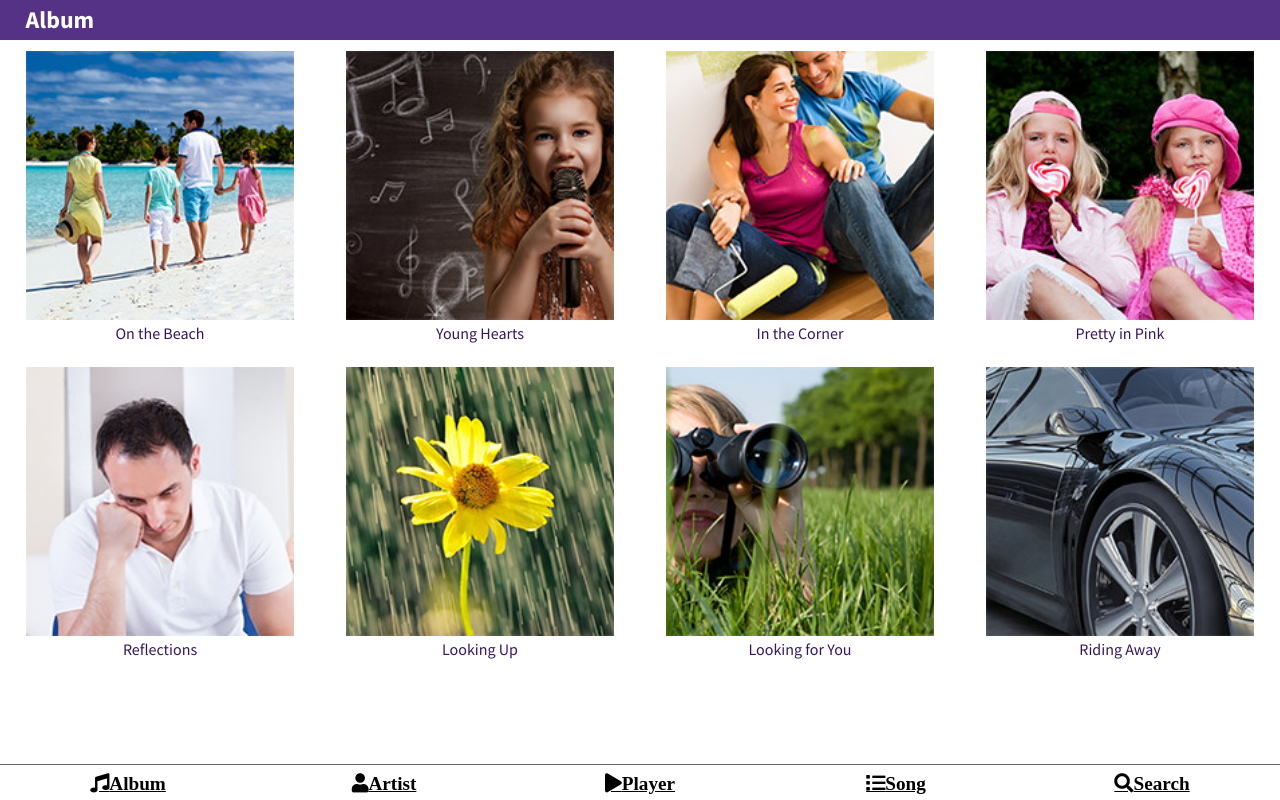
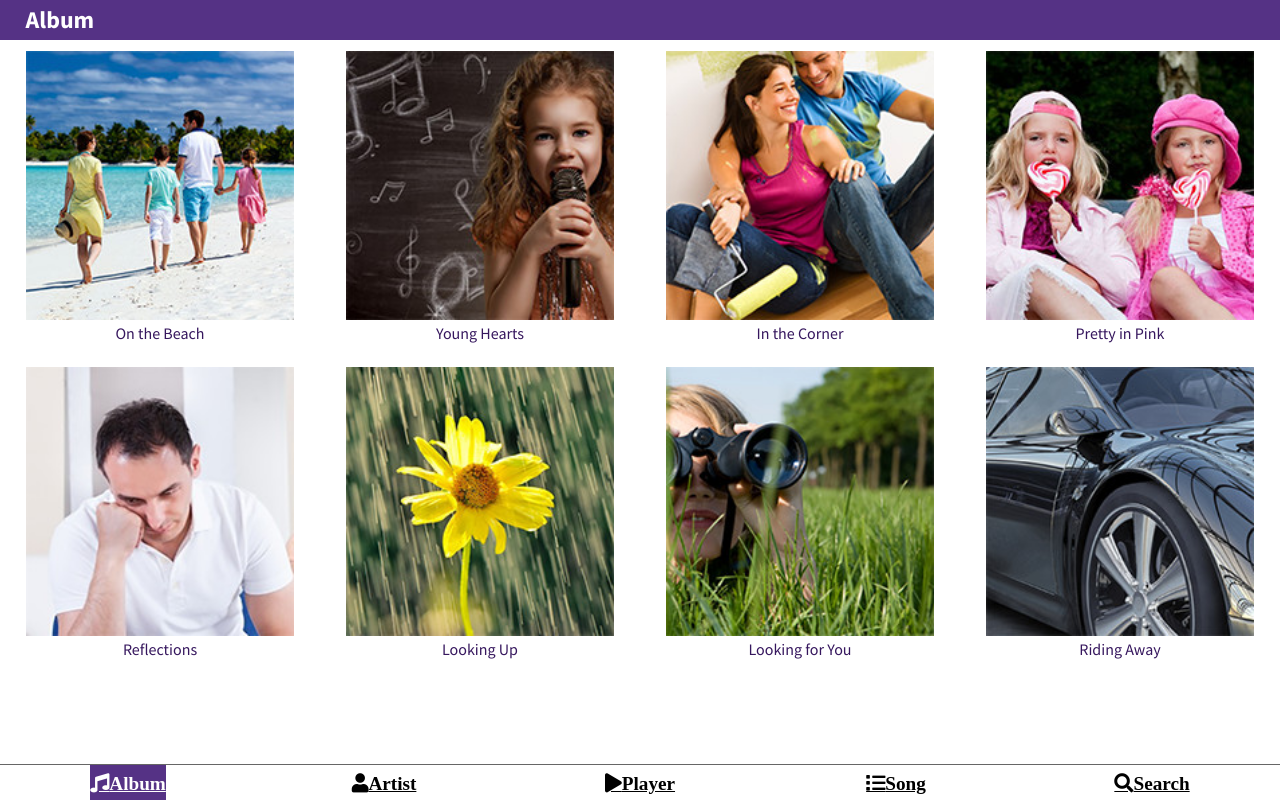
Before and after one commit to fmorriso/angular-css-grid-music-player, an Angular app: page /album in a window 1280 px wide. Built offline with nearby package versions, Linux system fonts and the light colour scheme.

Commit message:
fix active navigation link background color style

```diff
--- a/src/_small-default.scss
+++ b/src/_small-default.scss
@@ -52,7 +52,7 @@ nav {
     color: $black;
   }
 
-  div.active a {
+  div a.active {
     background-color: $primary;
     color: white;
   }
```
